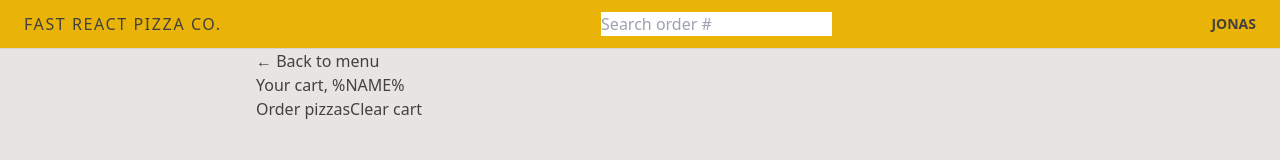
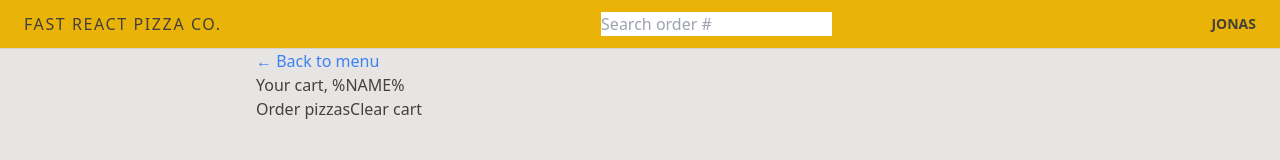
Before and after one commit to arijitk930/Fast-React-Pizza-App, a React (Vite) app in the folder fast-react-pizza/: page /cart in a window 1280 px wide. Shown: the top 160 px of the page. Built offline with nearby package versions, Linux system fonts and the light colour scheme.

Commit message:
302. Styling Buttons: Element States and Transitions

```diff
--- a/fast-react-pizza/src/features/cart/Cart.jsx
+++ b/fast-react-pizza/src/features/cart/Cart.jsx
@@ -1,23 +1,23 @@
-import { Link } from 'react-router-dom';
+import { Link } from "react-router-dom";
 
 const fakeCart = [
   {
     pizzaId: 12,
-    name: 'Mediterranean',
+    name: "Mediterranean",
     quantity: 2,
     unitPrice: 16,
     totalPrice: 32,
   },
   {
     pizzaId: 6,
-    name: 'Vegetale',
+    name: "Vegetale",
     quantity: 1,
     unitPrice: 13,
     totalPrice: 13,
   },
   {
     pizzaId: 11,
-    name: 'Spinach and Mushroom',
+    name: "Spinach and Mushroom",
     quantity: 1,
     unitPrice: 15,
     totalPrice: 15,
@@ -29,7 +29,12 @@ function Cart() {
 
   return (
     <div>
-      <Link to="/menu">&larr; Back to menu</Link>
+      <Link
+        to="/menu"
+        className="text-blue-500 hover:text-blue-600 hover:underline"
+      >
+        &larr; Back to menu
+      </Link>
 
       <h2>Your cart, %NAME%</h2>
 
--- a/fast-react-pizza/src/features/order/CreateOrder.jsx
+++ b/fast-react-pizza/src/features/order/CreateOrder.jsx
@@ -78,7 +78,10 @@ function CreateOrder() {
 
         <div>
           <input type="hidden" name="cart" value={JSON.stringify(cart)} />
-          <button disabled={isSubmitting}>
+          <button
+            disabled={isSubmitting}
+            className="bg-yellow-400 uppercase font-semibold text-stone-800 py-3 px-4 inline-block tracking-wide rounded-full hover:bg-yellow-300 transition-colors duration-300 focus:outline-none focus:ring focus:ring-yellow-300 focus:ring-offset-2 focus:bg-yellow-300 disabled:cursor-not-allowed"
+          >
             {isSubmitting ? "Placing order..." : "Order now"}
           </button>
         </div>
@@ -101,9 +104,10 @@ export async function action({ request }) {
   if (!isValidPhone(order.phone)) errors.phone = "Undefined";
   if (Object.keys(errors).length > 0) return errors;
 
-  const newOrder = await createOrder(order);
+  /* const newOrder = await createOrder(order);
 
-  return redirect(`/order/${newOrder.id}`);
+  return redirect(`/order/${newOrder.id}`); */
+  return null;
 }
 
 export default CreateOrder;
```
